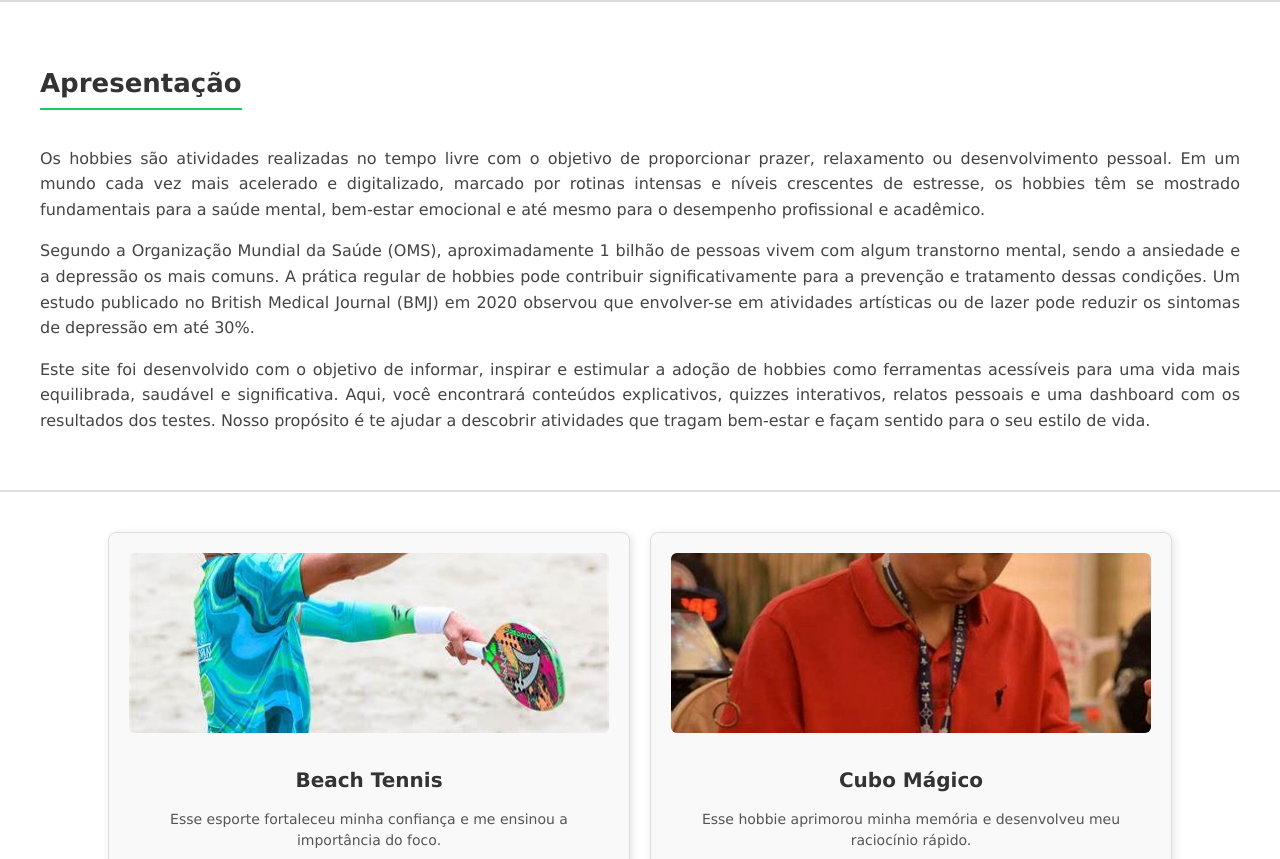
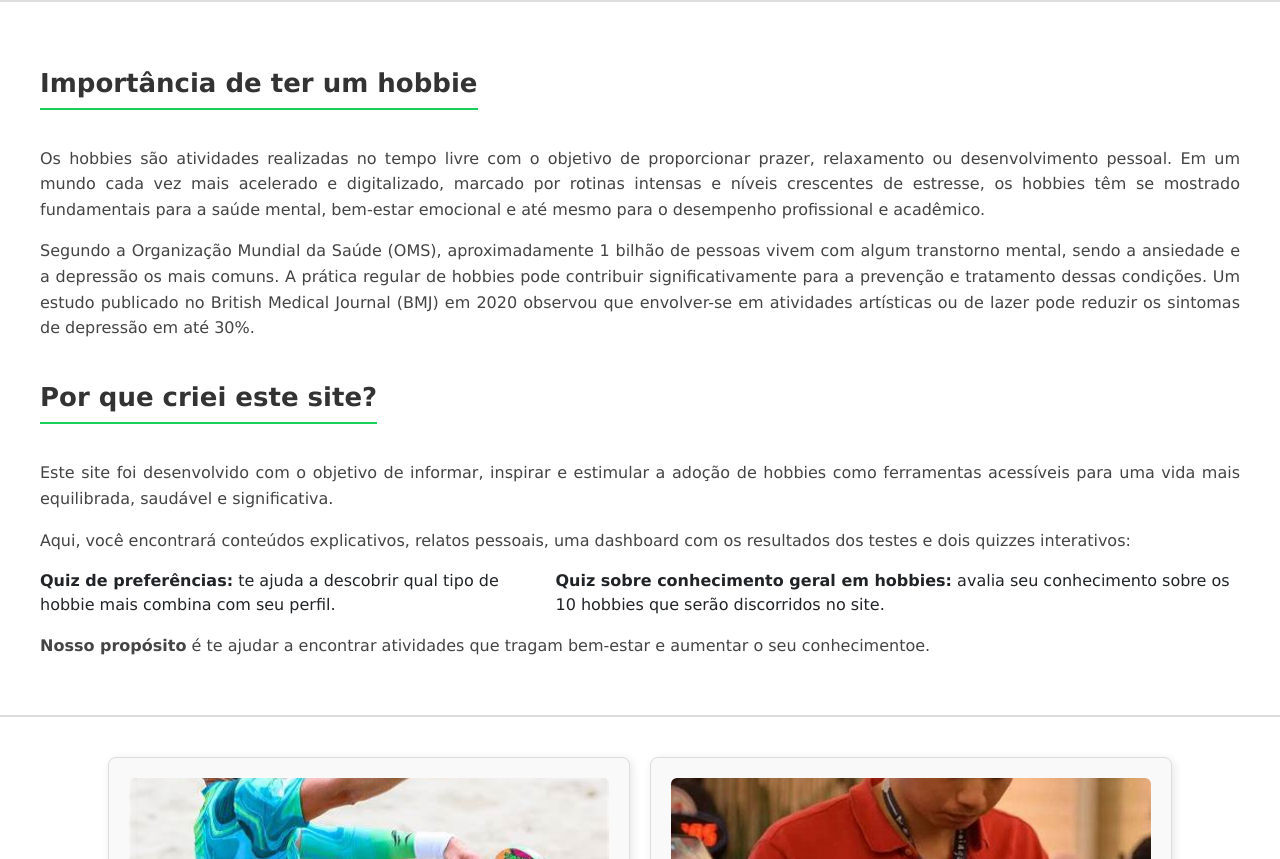
Before and after one commit to brunoPrados/Projeto-Individual, a website: page Site/public/index.html in a window 1280 px wide. Shown: the part 482-1341 px from the top of the page. Drawn offline with Linux system fonts and the light colour scheme.

Commit message:
Mudando texto Apresentação

```diff
--- a/Site/public/index.html
+++ b/Site/public/index.html
@@ -45,14 +45,25 @@
 
 <div class="apresentacao">
   <div class="container">
-      <h2>Apresentação</h2>
+    <h2>Importância de ter um hobbie</h2>
     <p>Os hobbies são atividades realizadas no tempo livre com o objetivo de proporcionar prazer, relaxamento ou desenvolvimento pessoal. Em um mundo cada vez mais acelerado e digitalizado, marcado por rotinas intensas e níveis crescentes de estresse, os hobbies têm se mostrado fundamentais para a saúde mental, bem-estar emocional e até mesmo para o desempenho profissional e acadêmico.</p>
 
     <p>Segundo a Organização Mundial da Saúde (OMS), aproximadamente 1 bilhão de pessoas vivem com algum transtorno mental, sendo a ansiedade e a depressão os mais comuns. A prática regular de hobbies pode contribuir significativamente para a prevenção e tratamento dessas condições. Um estudo publicado no British Medical Journal (BMJ) em 2020 observou que envolver-se em atividades artísticas ou de lazer pode reduzir os sintomas de depressão em até 30%.</p>
 
-      <p>Este site foi desenvolvido com o objetivo de informar, inspirar e estimular a adoção de hobbies como ferramentas acessíveis para uma vida mais equilibrada, saudável e significativa. Aqui, você encontrará conteúdos explicativos, quizzes interativos, relatos pessoais e uma dashboard com os resultados dos testes. Nosso propósito é te ajudar a descobrir atividades que tragam bem-estar e façam sentido para o seu estilo de vida.</p>
+    <h2>Por que criei este site?</h2>
+    <p>Este site foi desenvolvido com o objetivo de informar, inspirar e estimular a adoção de hobbies como ferramentas acessíveis para uma vida mais equilibrada, saudável e significativa.</p>
+
+    <p>Aqui, você encontrará conteúdos explicativos, relatos pessoais, uma dashboard com os resultados dos testes e dois quizzes interativos:</p>
+    <ul>
+      <li><strong>Quiz de preferências:</strong> te ajuda a descobrir qual tipo de hobbie mais combina com seu perfil.</li>
+      <li><strong>Quiz sobre conhecimento geral em hobbies:</strong> avalia seu conhecimento sobre os 10 hobbies que serão discorridos no site.</li>
+    </ul>
+
+    <p><strong>Nosso propósito</strong> é te ajudar a encontrar atividades que tragam bem-estar e aumentar o seu conhecimentoe.</p>
   </div>
 </div>
+
+
 
   <div class="social">
     <div class="container">
```
Lines whose indentation alone changed are shown as unchanged.
